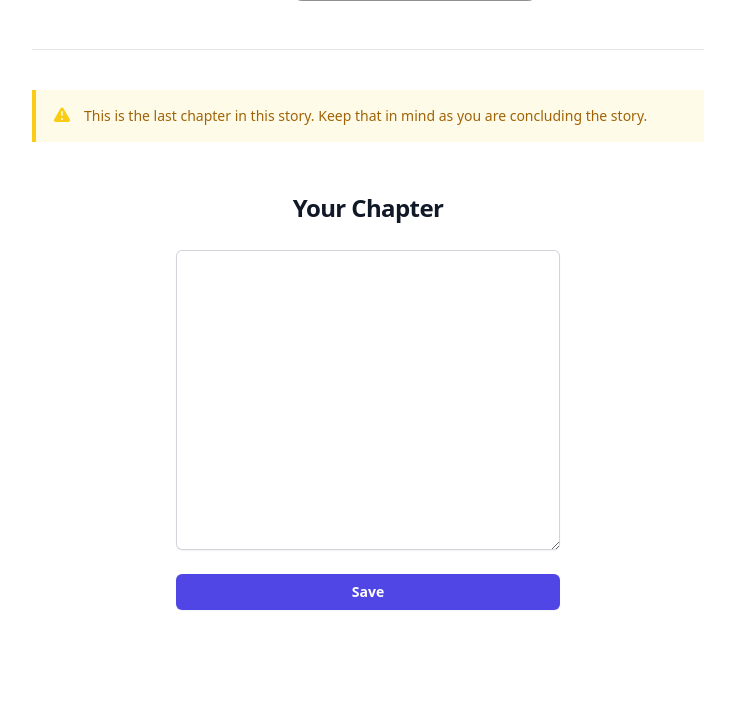
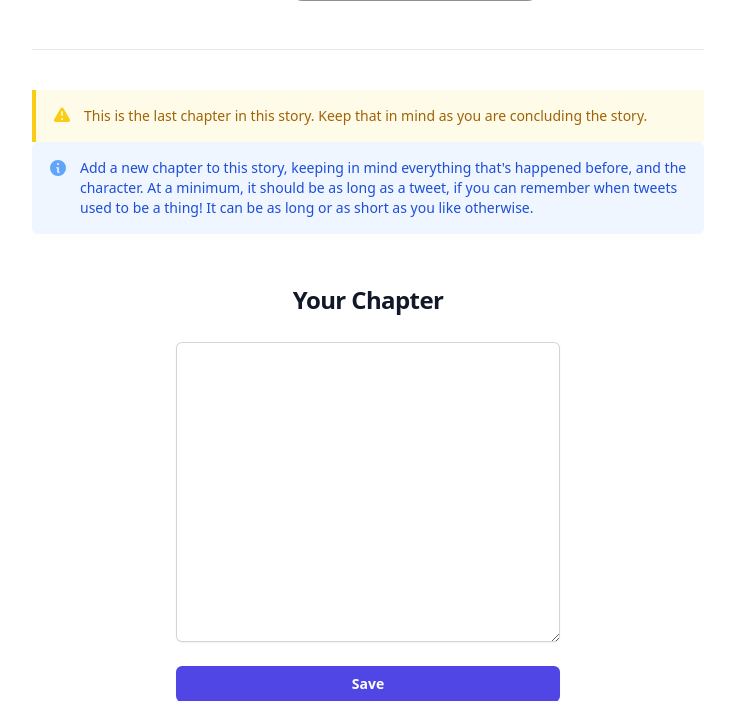
Before and after one commit to taylanpince/generative-humans, a Django app: template game/templates/story_write.html in a window 1280 px wide. Shown: the part 383-1084 px from the top of the page, without its empty margins (272-1007 px from the left). Run offline with Django 5.2, Linux system fonts and the light colour scheme; the template is opened without the code that fills it: values that come from a table or form of the project are taken from there, others are empty; tables that the repository leaves empty hold one stand-in row (values such as "Sample post"); some web fonts are replaced; grey boxes are pictures that could not be loaded.

Commit message:
Add instructions for new chapter

```diff
--- a/game/static/src/output.css
+++ b/game/static/src/output.css
@@ -1555,6 +1555,10 @@ select {
   flex: none;
 }
 
+.flex-1 {
+  flex: 1 1 0%;
+}
+
 .flex-shrink-0 {
   flex-shrink: 0;
 }
@@ -1764,6 +1768,11 @@ select {
   background-color: rgb(254 252 232 / var(--tw-bg-opacity));
 }
 
+.bg-blue-50 {
+  --tw-bg-opacity: 1;
+  background-color: rgb(239 246 255 / var(--tw-bg-opacity));
+}
+
 .fill-gray-300 {
   fill: #d1d5db;
 }
@@ -2021,6 +2030,16 @@ select {
 .text-indigo-600 {
   --tw-text-opacity: 1;
   color: rgb(79 70 229 / var(--tw-text-opacity));
+}
+
+.text-blue-400 {
+  --tw-text-opacity: 1;
+  color: rgb(96 165 250 / var(--tw-text-opacity));
+}
+
+.text-blue-700 {
+  --tw-text-opacity: 1;
+  color: rgb(29 78 216 / var(--tw-text-opacity));
 }
 
 .antialiased {
@@ -2250,6 +2269,16 @@ select {
   }
 }
 
+@media (min-width: 768px) {
+  .md\:flex {
+    display: flex;
+  }
+
+  .md\:justify-between {
+    justify-content: space-between;
+  }
+}
+
 @media (min-width: 1024px) {
   .lg\:order-last {
     order: 9999;
--- a/game/templates/story_write.html
+++ b/game/templates/story_write.html
@@ -49,6 +49,20 @@
         </div>
         {% endif %}
 
+        <div class="rounded-md bg-blue-50 p-4 text-left">
+          <div class="flex">
+            <div class="flex-shrink-0">
+              <svg class="h-5 w-5 text-blue-400" viewBox="0 0 20 20" fill="currentColor" aria-hidden="true">
+                <path fill-rule="evenodd" d="M18 10a8 8 0 11-16 0 8 8 0 0116 0zm-7-4a1 1 0 11-2 0 1 1 0 012 0zM9 9a.75.75 0 000 1.5h.253a.25.25 0 01.244.304l-.459 2.066A1.75 1.75 0 0010.747 15H11a.75.75 0 000-1.5h-.253a.25.25 0 01-.244-.304l.459-2.066A1.75 1.75 0 009.253 9H9z" clip-rule="evenodd" />
+              </svg>
+            </div>
+            <div class="ml-3 flex-1 md:flex md:justify-between">
+              <p class="text-sm text-blue-700">Add a new chapter to this story, keeping in mind everything that's happened before, and the character. At a minimum, it should be as long as a tweet, if you can remember when tweets used to be a thing! It can be as long or as short as you like otherwise.</p>
+            </div>
+          </div>
+        </div>
+
+
         <div class="sm:mx-auto sm:w-full sm:max-w-sm">
           <h2 class="mt-12 text-center text-2xl font-bold leading-9 tracking-tight text-gray-900">Your Chapter</h2>
         </div>
```
